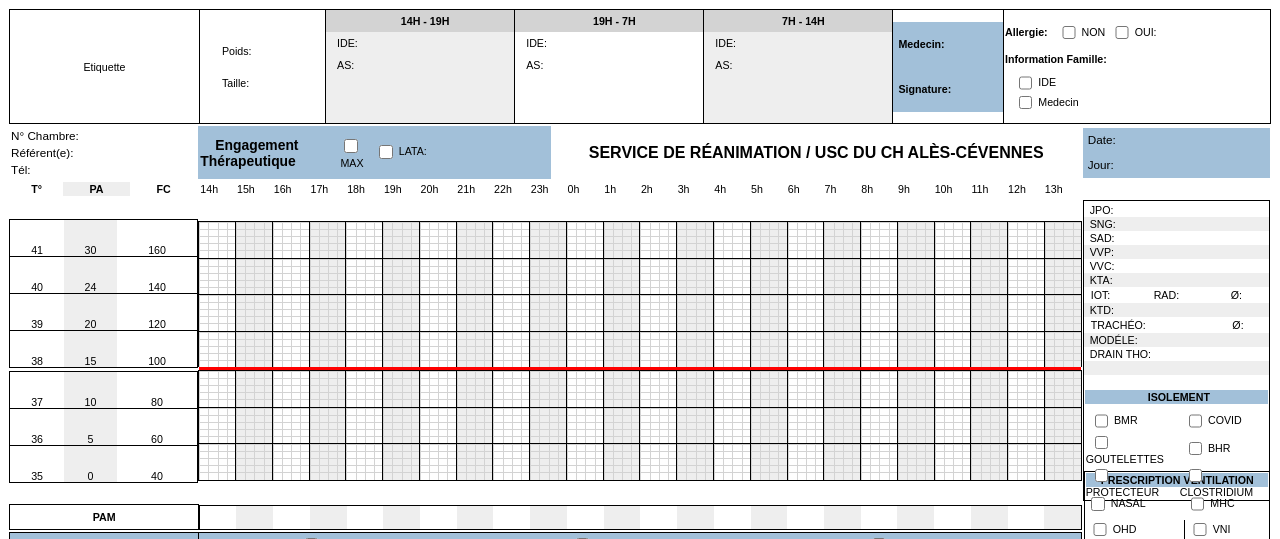
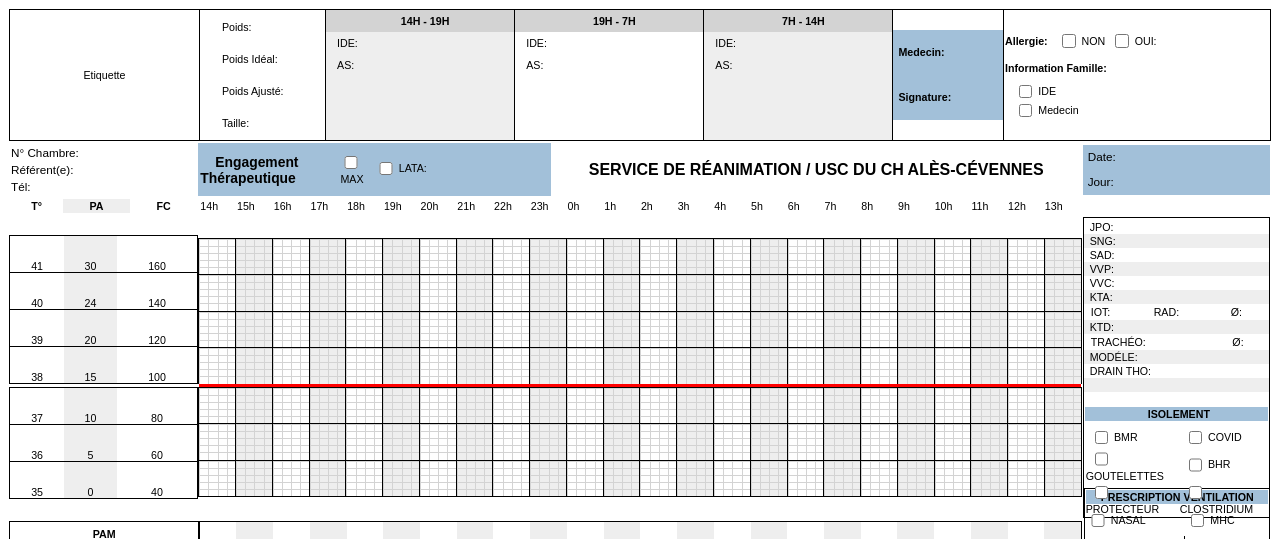
Before and after one commit to sebastienpro/ch-ales, a Flask app: page / in a window 1280 px wide. Shown: the top 539 px of the page. Run offline with Flask 2, Linux system fonts and the light colour scheme.

Commit message:
Update head.html

```diff
--- a/templates/head.html
+++ b/templates/head.html
@@ -5,6 +5,8 @@
         <td style="width: 10%;">
             <table style="text-indent: 20px; line-height: 30px;">
                 <tr><td>Poids:</td></tr>
+                <tr><td>Poids Idéal:</td></tr>
+                <tr><td>Poids Ajusté:</td></tr>
                 <tr><td>Taille:</td></tr>
             </table>
         </td>
```
